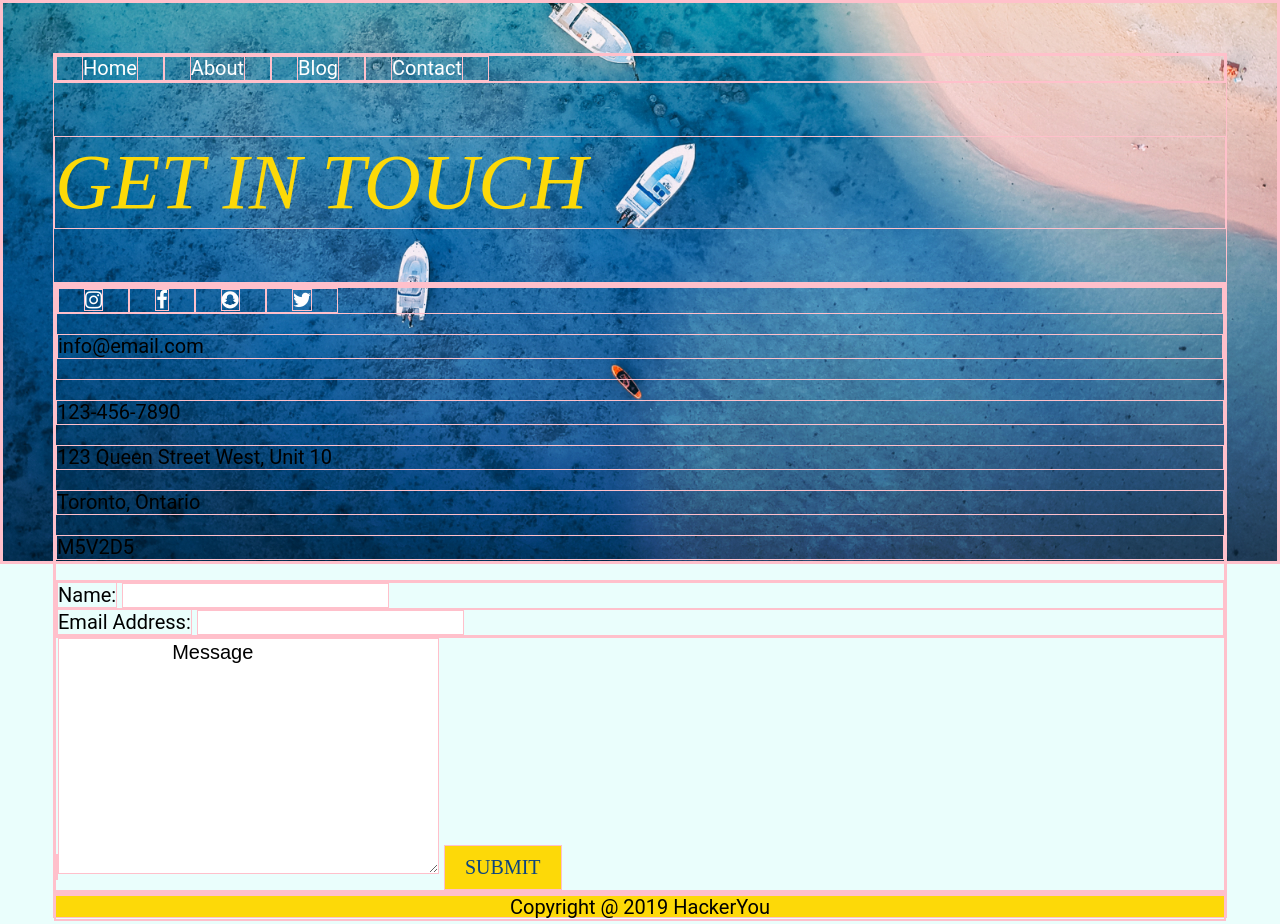
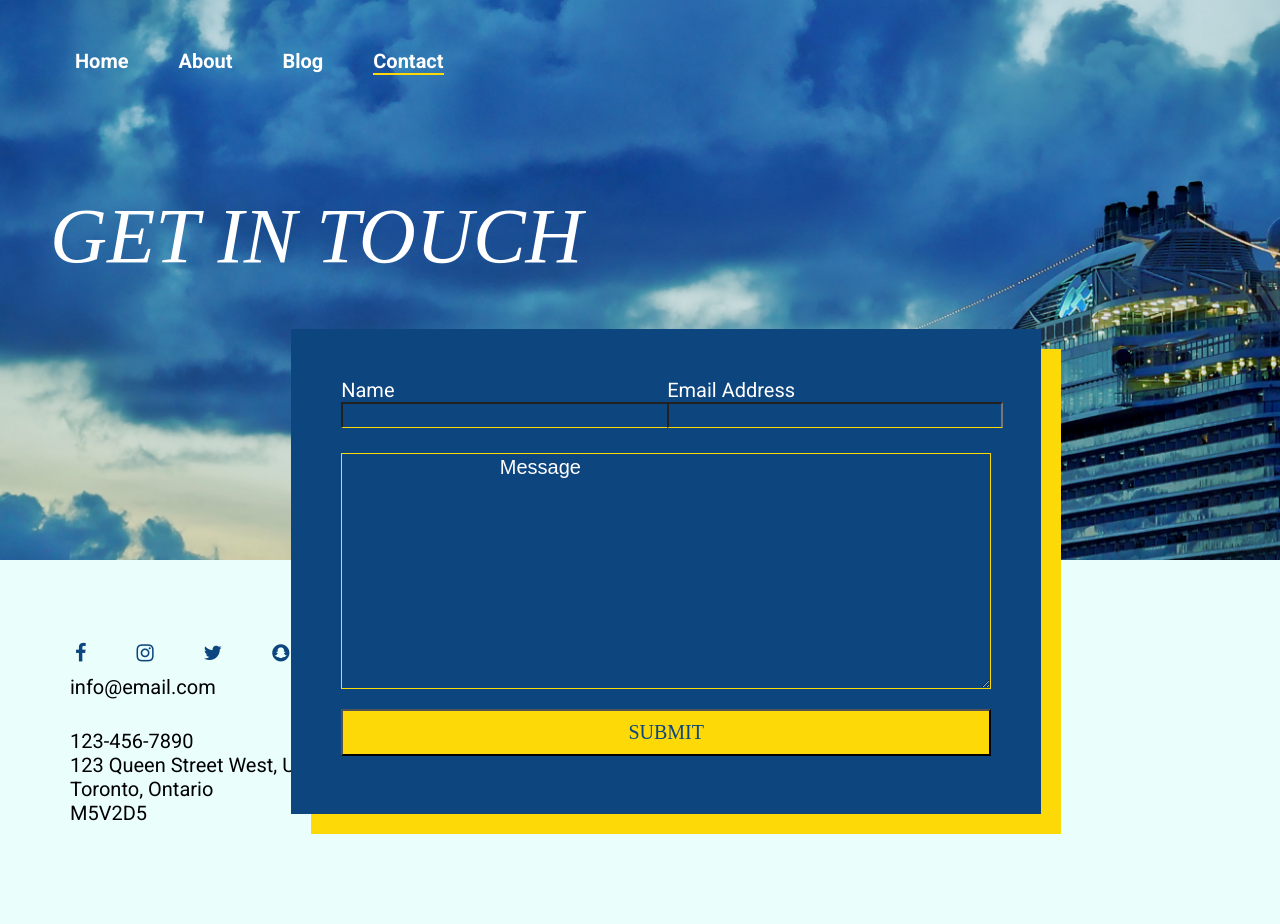
Before and after one commit to Junior-Brempong/junior-brempong-project-01, a plain HTML site: page contact.html in a window 1280 px wide. Shown: the top 924 px of the page. Drawn offline with Linux system fonts and the light colour scheme; a web font is replaced by a local one.

Commit message:
finished styling for contact page

```diff
--- a/contact.html
+++ b/contact.html
@@ -14,8 +14,12 @@
 
     <!-- Google Fonts Go here -->
 
+    <link rel="preconnect" href="https://fonts.googleapis.com">
+    <link rel="preconnect" href="https://fonts.gstatic.com" crossorigin>
+    <link href="https://fonts.googleapis.com/css2?family=IM+Fell+English:ital@1&family=Roboto:wght@400;700&display=swap" rel="stylesheet"
+
 </head>
-<body>
+<body class="contact-page">
 
     <header class="header" class="contact-header">
         <!-- Wrapper Begins -->
@@ -26,7 +30,7 @@
                     <li><a href="#index.html">Home</a></li>
                     <li><a href="#about">About</a></li>
                     <li><a href="#blog.html">Blog</a></li>
-                    <li><a href="#contact.html">Contact</a></li>
+                    <li><a class="contact-border" href="#contact.html">Contact</a></li>
                 </ul>
             </nav>
             <!-- Nav Ends -->
@@ -45,27 +49,34 @@
                     <!-- Nav -->
                     <nav class="socials-nav-bar">
                         <ul class="icon-nav">
+                            <li><a href="#" class="fa fa-facebook"></a></li>
                             <li><a href="#" class="fa fa-instagram"></a></li>
-                            <li><a href="#" class="fa fa-facebook"></a></li>
+                            <li><a href="#" class="fa fa-twitter"></a></li>
                             <li><a href="#" class="fa fa-snapchat"></a></li>
-                            <li><a href="#" class="fa fa-twitter"></a></li>
                         </ul>
                         <p>info@email.com</p>
                     </nav>
                     <!-- Nav Ends -->
+                    <!-- Contact info text starts -->
+                    <div class="contact-info">
                         <p>123-456-7890</p>
                         <p>123 Queen Street West, Unit 10</p>
                         <p>Toronto, Ontario</p>
                         <p>M5V2D5</p>
                     </div>
+                    <!-- Contact info text ends -->
+                </div>
                 <!-- Text container ends -->
 
-                <!-- Wrapper for name and email forms start -->
-                <div class="contact-name-and-email-wrapper">
+                <!-- Wrapper for all form starts -->
+                <div class="form-wrapper">
+                    <!-- Wrapper for name & email row starts -->
+                    <div class="name-email-row">
+
                         <!-- Name text form starts -->
                         <form action="#" method="#" class="users-name" name="users-name">
 
-                        <label for="users-name">Name:</label>
+                            <label for="users-name">Name</label>
                             <input type="text" id="users-name" name="users-name">
 
                         </form>
@@ -74,12 +85,12 @@
                         <!-- Email form starts -->
                         <form action="#" method="#" class="users-email" name="users-email">
 
-                        <label for="users-email">Email Address:</label>
+                            <label for="users-email">Email Address</label>
                             <input type="text" id="users-email" name="users-email">
                         </form>
                         <!-- Email form ends -->
                     </div>
-                <!-- Wrapper for name and email forms ends -->
+                    <!-- Wrapper for name and email row end -->
 
                     <!-- Comment section form starts -->
                     <form action="#" method="#" class="myForm" name="myForm">
@@ -93,15 +104,15 @@
                         <!-- Comment Section form ends -->
 
                 </div>
+                <!-- wrapper for all form ends -->
+            </div>
             <!-- Wrapper Ends -->
         </section>
         <!-- Section Ends -->
 
         <!-- Footer starts -->
         <footer>
-            <div class="wrapper">
                 <p>Copyright @ 2019 HackerYou</p>
-            </div>
         </footer>
         <!-- Footer Ends -->
 
--- /dev/null
+++ b/styles/sass/partials/_contact-page-styles.scss
@@ -0,0 +1,122 @@
+@use './variables';
+
+
+// Header styles Starts
+
+.contact-page {
+    display: block;
+    header {
+        background-image: url(../Boat-Ride-Adventures-final-assets/contact-header.jpg);
+        h1 {
+                font-family: variables.$heading-font;
+                font-weight: normal;
+                font-style: italic;
+                color: variables.$solid-white;
+                margin-top: 10%;
+        }
+        .contact-nav-bar a{
+            color: variables.$solid-white;
+            font-weight: bold;
+        }
+        .contact-border{
+            border-bottom: 2px solid variables.$dandelion;
+        }
+    }
+    main {
+        font-family: variables.$body-font;
+    }
+}
+
+// Header styles end
+
+
+
+// Form Styles Start
+
+.contact-page {
+    .form-wrapper {
+        background-color: variables.$twilight-blue;
+        position: absolute;
+        right: 16%;
+        width: 750px;
+        height: 485px;
+        bottom: 58%;
+        box-shadow: 20px 20px 0px variables.$dandelion;
+        padding:50px
+    }
+        .name-email-row {
+            display: flex;
+            justify-content: space-between;
+            .users-name, .users-email {
+                color: variables.$solid-white;
+                display: flex;
+                flex-wrap: wrap;
+                flex-direction: column;
+            }
+            #users-name, #users-email {
+                background-color: variables.$twilight-blue;
+                border-bottom: 1px solid variables.$dandelion;
+                width: 125%;
+            }
+        }
+}
+
+.contact-page {
+    .users-email {
+        margin-right: 55px;
+    }
+    .myForm {
+        display: flex;
+        flex-wrap: wrap;
+        flex-direction: column;
+        #comment {
+            background-color: variables.$twilight-blue;
+            color: variables.$solid-white;
+            margin-top: 25px;
+            border: 1px solid variables.$dandelion;
+        }
+    }
+}
+
+// Form Styles Ends
+
+
+// Social Media Nav Bar & Contact Info Styling Starts
+
+
+.contact-page {
+    .contact-text-container{
+        text-align: left;
+    }
+    a {
+        color: variables.$twilight-blue;
+    }
+    .socials-nav-bar {
+        margin-bottom: 50px;
+
+    }
+    .contact-page-section {
+        margin-top: 26%;
+        height: 410px;
+        position: relative;
+        .wrapper {
+            display: flex;
+            flex-direction: row;
+            flex-wrap: wrap;
+        }
+        p {
+            line-height: .2rem;
+            margin-left: 1rem;
+        }
+    }
+}
+
+
+// Social Media Nav Bar & Contact Info Styling Ends
+
+
+// .contact-page {
+//     * {
+//     border: 1px solid pink;
+// }
+// }
--- a/styles/sass/partials/_global.scss
+++ b/styles/sass/partials/_global.scss
@@ -19,6 +19,6 @@ button {
     text-transform: uppercase;
 }
 
-* {
-    border: 1px solid pink;
-}
+// * {
+//     border: 1px solid pink;
+// }
```
Also changed, not shown: styles/sass/style.scss (+12 -0 lines), styles/style.css. Lines whose indentation alone changed are shown as unchanged.
